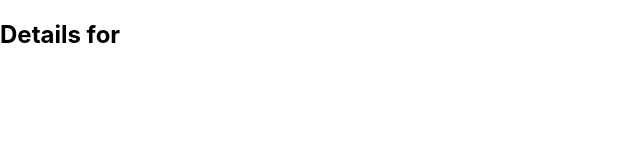
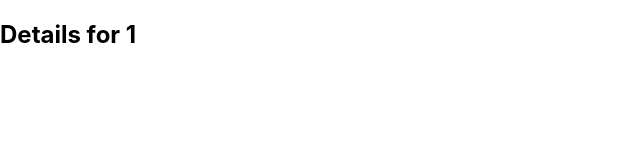
Before and after one commit to greeknerd1/stock-dashboard, a React (Create React App) app in the folder frontend/: page /stock/1 in a window 1280 px wide. Shown: the top 160 px of the page, without its empty margins (0-640 px from the left). Built offline with nearby package versions, Linux system fonts and the light colour scheme.

Commit message:
Fixing bug in StockDetails to get correct ticker symbol from URL

```diff
--- a/frontend/src/components/StockDetails.js
+++ b/frontend/src/components/StockDetails.js
@@ -2,14 +2,14 @@ import React from 'react';
 import { useParams } from 'react-router-dom';
 
 function StockDetails() {
-  const { ticker_symbol } = useParams();
+  const { tickerSymbol } = useParams();
 
   // Fetch and display stock details using ticker_symbol
   // This could include charts, historical data, etc.
 
   return (
     <div>
-      <h2>Details for {ticker_symbol}</h2>
+      <h2>Details for {tickerSymbol}</h2>
       {/* Display stock details here */}
     </div>
   );
```
